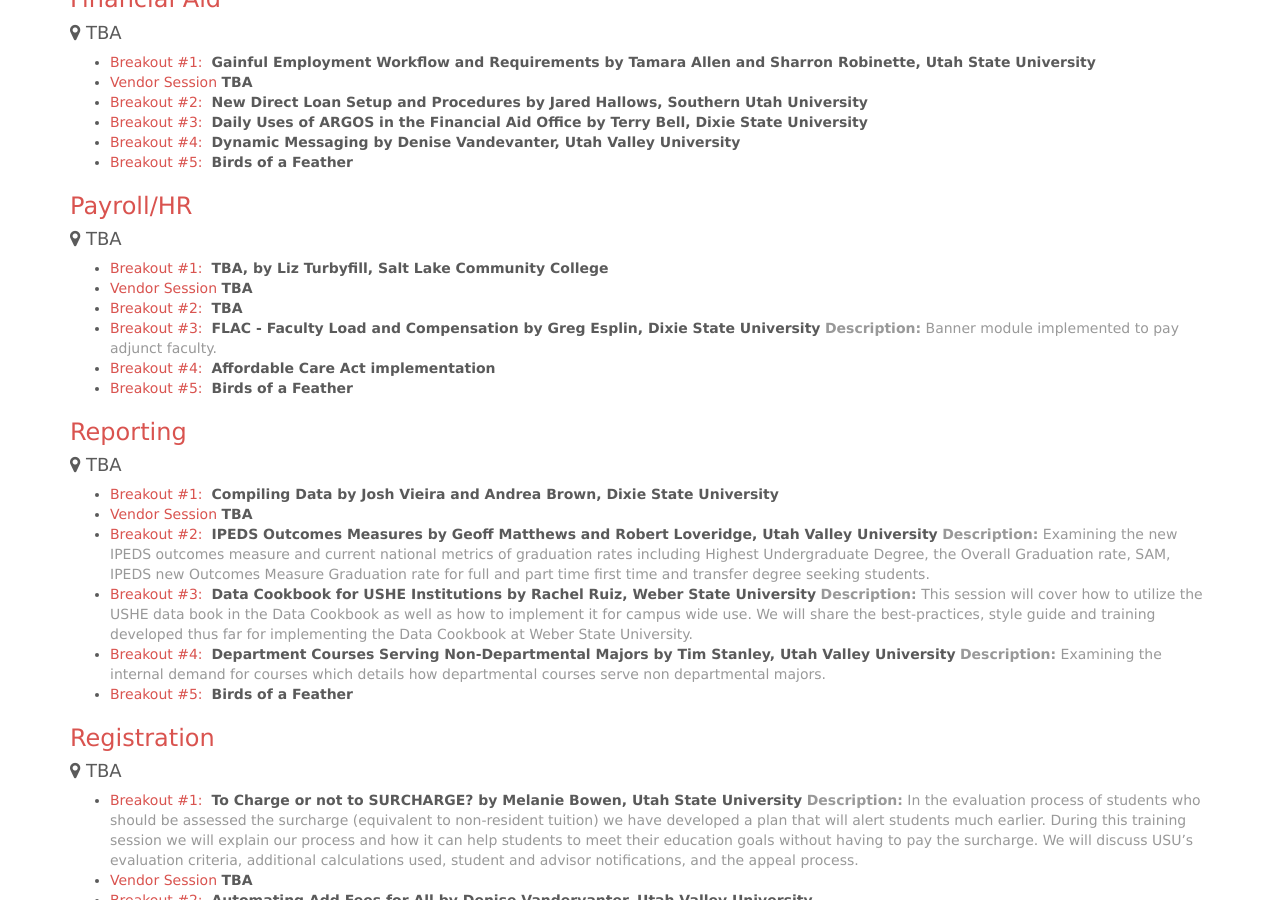
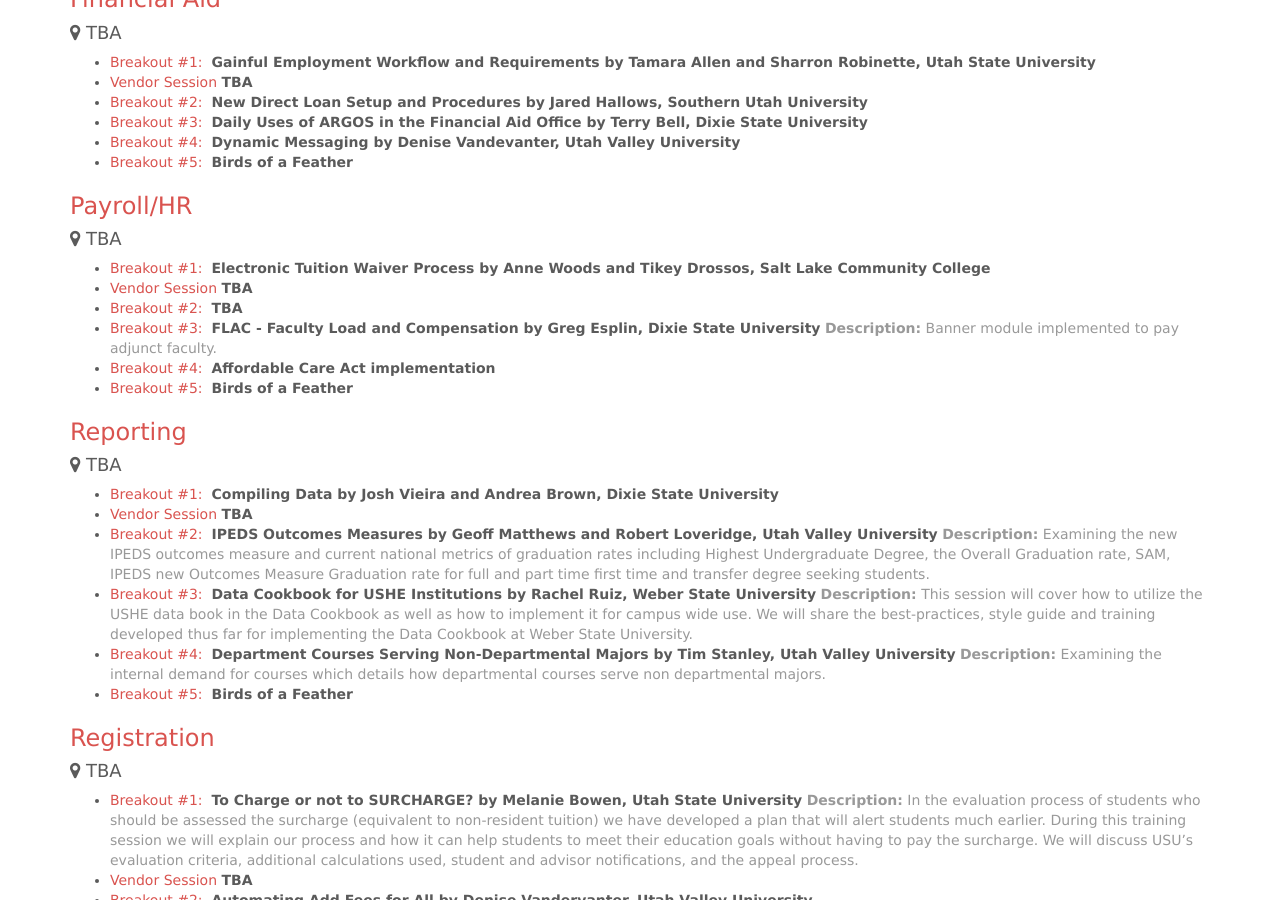
Before and after one commit to ubug/ubug.github.io, a Jekyll site: the page built from schedule/index.md, in a window 1280 px wide and 900 px high, scrolled down 2145 px. Built offline with Jekyll 4.4.1, drawn with Linux system fonts in a browser that asks for light colours; nearby versions of some CDN libraries; Markdown is read by kramdown in place of the engine named in the settings.

Commit message:
track update

```diff
--- a/schedule/index.md
+++ b/schedule/index.md
@@ -102,7 +102,7 @@
 
 #### <i class="fa fa-map-marker"></i> TBA
 
-* <span class="text-primary">Breakout #1:</span>  **TBA, by Liz Turbyfill, Salt Lake Community College**
+* <span class="text-primary">Breakout #1:</span>  **Electronic Tuition Waiver Process by Anne Woods and Tikey Drossos, Salt Lake Community College**
 * <span class="text-primary">Vendor Session</span> **TBA**
 * <span class="text-primary">Breakout #2:</span>  **TBA**
 * <span class="text-primary">Breakout #3:</span>  **FLAC - Faculty Load and Compensation by Greg Esplin, Dixie State University**
```
